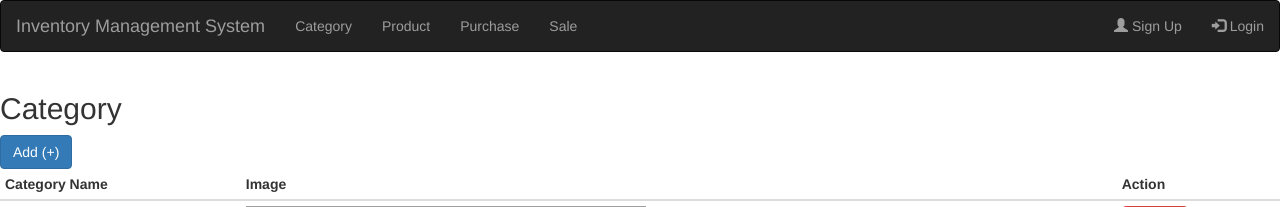
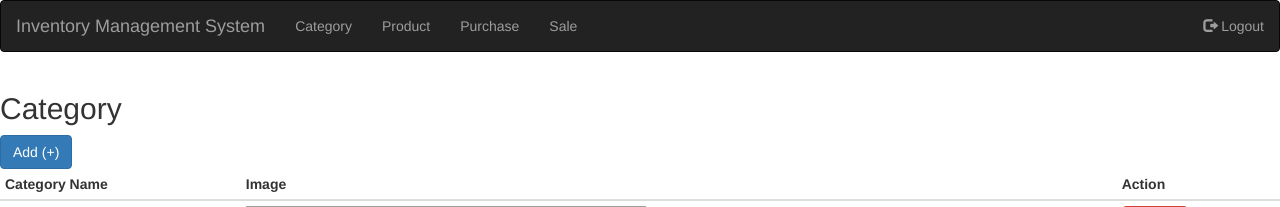
Before and after one commit to rkshaon/inventory-management-system-django, a Django app: page /product/category in a window 1280 px wide. Shown: the top 207 px of the page. Run offline with Django 4.2, Linux system fonts and the light colour scheme; a user stored in the database is signed in; data comes from the database, SQL or seed files in the repository; both versions use the stored data as it was after the commit; some libraries are stand-ins or nearby versions; grey boxes are pictures that could not be loaded.

Commit message:
logout - done

```diff
--- a/ims/urls.py
+++ b/ims/urls.py
@@ -23,6 +23,7 @@ urlpatterns = [
     path('admin/', admin.site.urls),
     path('', inventory_view.index, name='index'),
     path('login', user_view.user_login, name='login'),
+    path('logout', user_view.user_logout, name='logout'),
     path('product/', include('ims_product.urls')),
     path('inventory/', include('ims_inventory.urls')),
     path('user/', include('ims_user.urls')),
--- a/ims_user/views.py
+++ b/ims_user/views.py
@@ -32,6 +32,10 @@ def user_login(request):
 
     return render(request, 'login.html', context)
 
+
+def user_logout(request):
+    logout(request)
+    return redirect('login')
 
 @login_required(login_url='login')
 def supplier_list(request):
--- a/templates/base.html
+++ b/templates/base.html
@@ -22,8 +22,8 @@
                         <li><a href="{% url 'sale_list' %}">Sale</a></li>
                     </ul>
                     <ul class="nav navbar-nav navbar-right">
-                        <li><a href="#"><span class="glyphicon glyphicon-user"></span> Sign Up</a></li>
-                        <li><a href="#"><span class="glyphicon glyphicon-log-in"></span> Login</a></li>
+                        <!-- <li><a href="#"><span class="glyphicon glyphicon-user"></span> Sign Up</a></li> -->
+                        <li><a href="{% url 'logout' %}"><span class="glyphicon glyphicon-log-out"></span> Logout</a></li>
                     </ul>
                 {% endif %}
             </div>
```
Also changed, not shown: db.sqlite3.
